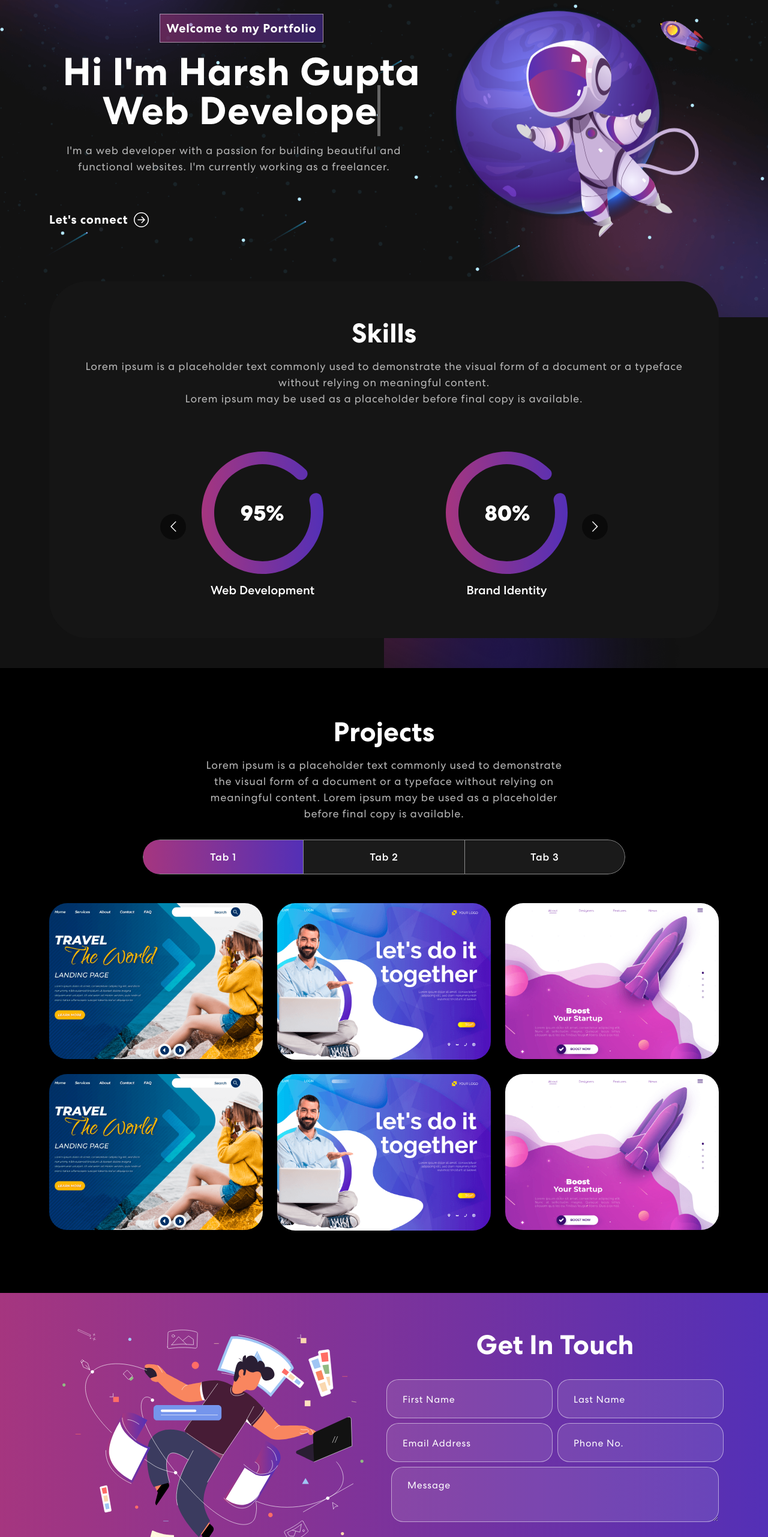
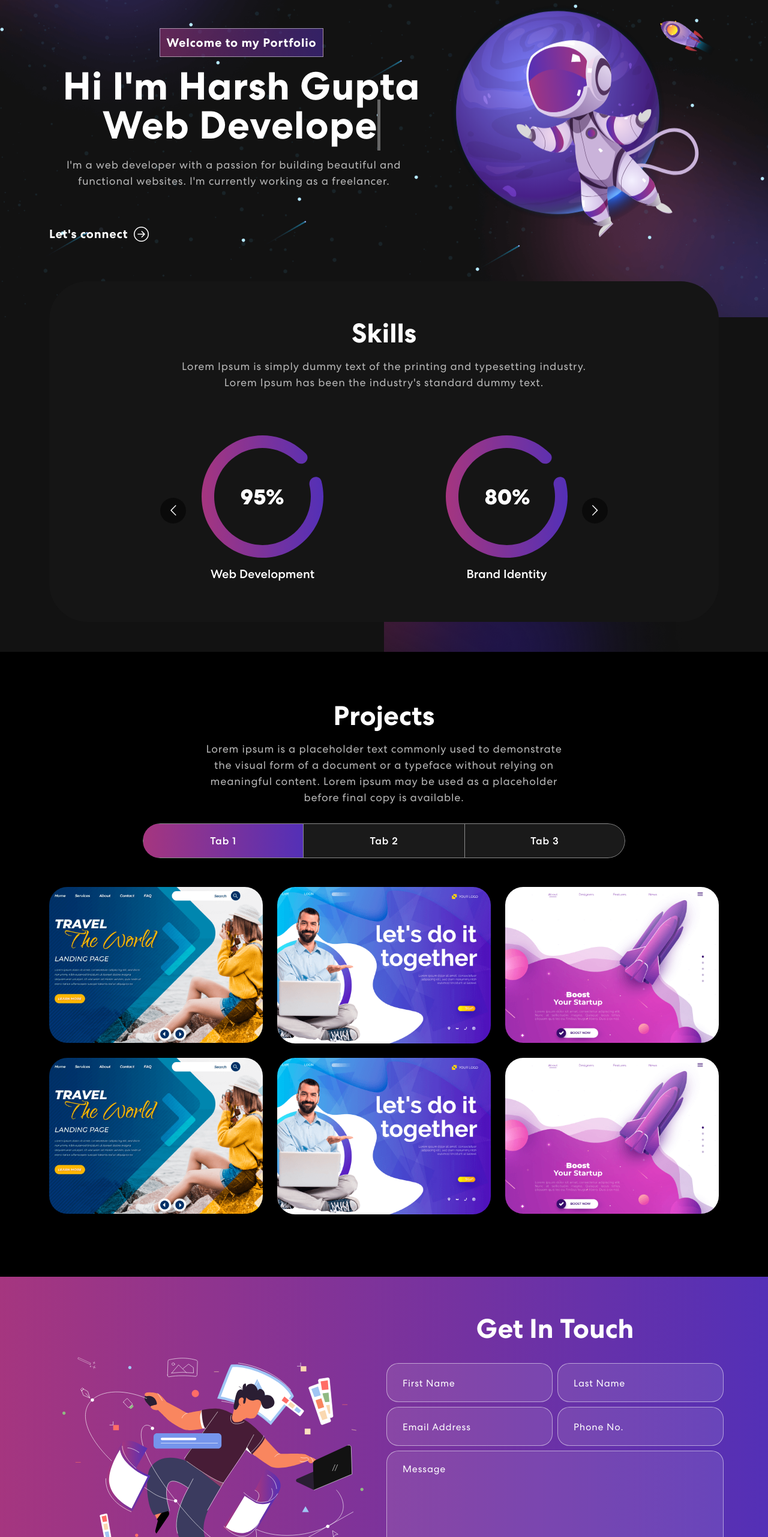
Before and after one commit to hrsh22/personal-portfolio, a React (Create React App) app: page / in a window 1280 px wide. Shown: the part 237-2800 px from the top of the page at 60% size. Built offline with nearby package versions, Linux system fonts and the light colour scheme.

Commit message:
minor changes

```diff
--- a/src/App.css
+++ b/src/App.css
@@ -352,6 +352,7 @@ nav.navbar .navbar-toggler[aria-expanded="true"] .navbar-toggler-icon {
   margin: 0 auto 15px auto;
 }
 .background-image-left {
+  margin-left: 0px;
   top: 28%;
   position: absolute;
   bottom: 0;
--- a/src/App.js
+++ b/src/App.js
@@ -1,4 +1,3 @@
-import logo from './logo.svg';
 import './App.css';
 import {NavBar} from './components/NavBar';
 import {Banner} from './components/Banner';
--- a/src/components/Banner.js
+++ b/src/components/Banner.js
@@ -1,7 +1,7 @@
 import { useState, useEffect } from "react";
-import {Container, Row, Col } from "react-bootstrap";
-import {ArrowRightCircle} from "react-bootstrap-icons";
+import { Container, Row, Col } from "react-bootstrap";
 import headerImg from "../assets/img/header-img.svg";
+import { ArrowRightCircle } from 'react-bootstrap-icons';
 import 'animate.css';
 import TrackVisibility from 'react-on-screen';
 
@@ -50,7 +50,7 @@ export const Banner = () => {
     return(
         <section className="banner" id="home">
             <Container>
-                <Row classname="align-items-center">
+                <Row className="align-items-center">
                     <Col xs={12} md={6} xl={7}>
                         <TrackVisibility>
                         {({isVisible}) =>
--- a/src/components/Contact.js
+++ b/src/components/Contact.js
@@ -1,84 +1,92 @@
 import { useState } from "react";
-import {Container, Row, Col} from "react-bootstrap";
+import { Container, Row, Col } from "react-bootstrap";
 import contactImg from "../assets/img/contact-img.svg";
+import 'animate.css';
+import TrackVisibility from 'react-on-screen';
 
 export const Contact = () => {
   const formInitialDetails = {
-            firstName: "",
-            lastName: "",
-            email: "",
-            phone: "",
-            message: ""
+    firstName: '',
+    lastName: '',
+    email: '',
+    phone: '',
+    message: ''
+  }
+  const [formDetails, setFormDetails] = useState(formInitialDetails);
+  const [buttonText, setButtonText] = useState('Send');
+  const [status, setStatus] = useState({});
+
+  const onFormUpdate = (category, value) => {
+      setFormDetails({
+        ...formDetails,
+        [category]: value
+      })
   }
 
   const handleSubmit = async (e) => {
     e.preventDefault();
-         setButtonText('Sending...');
-         let response = await fetch("http://localhost:5000/contact",{
+    setButtonText("Sending...");
+    let response = await fetch("http://localhost:5000/contact", {
       method: "POST",
       headers: {
-                 "Content-Type": "Application/json;charset=utf-8",
+        "Content-Type": "application/json;charset=utf-8",
       },
       body: JSON.stringify(formDetails),
     });
     setButtonText("Send");
-    let result = response.json();
+    let result = await response.json();
     setFormDetails(formInitialDetails);
-    if(result.code===200){
-        setStatus({success: true, message: 'Message sent successfully'});
+    if (result.code == 200) {
+      setStatus({ succes: true, message: 'Message sent successfully'});
     } else {
-        setStatus({success: false, message: 'Something went wrong, please try again later.'});
+      setStatus({ succes: false, message: 'Something went wrong, please try again later.'});
     }
-}
+  };
 
-    const [formDetails, setFormDetails] = useState(formInitialDetails);
-    const [buttonText, setButtonText] = useState("Send");
-    const [status, setStatus] = useState({});
-    const onFormUpdate = (category, value) => {
-        setFormDetails({
-            ...formDetails,
-            [category]: value
-        });
-    }
-
-
-
-    return(
+  return (
     <section className="contact" id="connect">
       <Container>
-                <Row>
-                    <Col md={6}>
-                        <img src={contactImg} alt="Contact Us" />
+        <Row className="align-items-center">
+          <Col size={12} md={6}>
+            <TrackVisibility>
+              {({ isVisible }) =>
+                <img className={isVisible ? "animate__animated animate__zoomIn" : ""} src={contactImg} alt="Contact Us"/>
+              }
+            </TrackVisibility>
           </Col>
-                    <Col md={6}>
+          <Col size={12} md={6}>
+            <TrackVisibility>
+              {({ isVisible }) =>
+                <div className={isVisible ? "animate__animated animate__fadeIn" : ""}>
                 <h2>Get In Touch</h2>
                 <form onSubmit={handleSubmit}>
                   <Row>
-                                <Col sm={6} className="px-1">
-                                    <input type="text" value={formDetails.firstName} placeholder="First Name" onChange={(e) => onFormUpdate('firstName', e.target.value)}/>
+                    <Col size={12} sm={6} className="px-1">
+                      <input type="text" value={formDetails.firstName} placeholder="First Name" onChange={(e) => onFormUpdate('firstName', e.target.value)} />
                     </Col>
-                                <Col sm={6} className="px-1">
-                                    <input type="text" value={formDetails.lastName} placeholder="Last Name" onChange={(e) => onFormUpdate('lastName', e.target.value)}/>
+                    <Col size={12} sm={6} className="px-1">
+                      <input type="text" value={formDetails.lasttName} placeholder="Last Name" onChange={(e) => onFormUpdate('lastName', e.target.value)}/>
                     </Col>
-                                <Col sm={6} className="px-1">
-                                    <input type="email" value={formDetails.email} placeholder="Email Address" onChange={(e) => onFormUpdate('email', e.target.value)}/>
+                    <Col size={12} sm={6} className="px-1">
+                      <input type="email" value={formDetails.email} placeholder="Email Address" onChange={(e) => onFormUpdate('email', e.target.value)} />
                     </Col>
-                                <Col sm={6} className="px-1">
+                    <Col size={12} sm={6} className="px-1">
                       <input type="tel" value={formDetails.phone} placeholder="Phone No." onChange={(e) => onFormUpdate('phone', e.target.value)}/>
                     </Col>
-                                <Col>
-                                    <textarea row="6" value={formDetails.message} placeholder="Message" onChange={(e) => onFormUpdate('message', e.target.value)}/>
+                    <Col size={12} className="px-1">
+                      <textarea rows="6" value={formDetails.message} placeholder="Message" onChange={(e) => onFormUpdate('message', e.target.value)}></textarea>
                       <button type="submit"><span>{buttonText}</span></button>
                     </Col>
                     {
-                                    status.meaage &&
+                      status.message &&
                       <Col>
                         <p className={status.success === false ? "danger" : "success"}>{status.message}</p>
-
                       </Col>
                     }
                   </Row>
                 </form>
+              </div>}
+            </TrackVisibility>
           </Col>
         </Row>
       </Container>
--- a/src/components/Skills.js
+++ b/src/components/Skills.js
@@ -1,6 +1,5 @@
 import Carousel from "react-multi-carousel";
 import "react-multi-carousel/lib/styles.css";
-import { Container, Row, Col } from "react-bootstrap";
 import meter1 from "../assets/img/meter1.svg";
 import meter2 from "../assets/img/meter2.svg";
 import meter3 from "../assets/img/meter3.svg";
@@ -28,41 +27,37 @@ export const Skills = () => {
         }
     };
 
-    return(
+    return (
         <section className="skill" id="skills">
-            <Container>
-                <Row>
-                    <Col>
-                        <div className="skill-bx">
+            <div className="container">
+                <div className="row">
+                    <div className="col-12">
+                        <div className="skill-bx wow zoomIn">
                             <h2>Skills</h2>
-                            <p>Lorem ipsum is a placeholder text commonly used to demonstrate the visual form of a document or a typeface without relying on meaningful content.<br/>Lorem ipsum may be used as a placeholder before final copy is available.<br/></p>
-                            <Carousel responsive={responsive} infinite={true} className='skill-slider'>
+                            <p>Lorem Ipsum is simply dummy text of the printing and typesetting industry.<br></br> Lorem Ipsum has been the industry's standard dummy text.</p>
+                            <Carousel responsive={responsive} infinite={true} className="owl-carousel owl-theme skill-slider">
                                 <div className="item">
-                                <img src={meter1} alt="Image"/>
+                                    <img src={meter1} alt="Image" />
                                     <h5>Web Development</h5>
                                 </div>
-
                                 <div className="item">
-                                <img src={meter2} alt="Image"/>
+                                    <img src={meter2} alt="Image" />
                                     <h5>Brand Identity</h5>
                                 </div>
-
                                 <div className="item">
-                                <img src={meter3} alt="Image"/>
+                                    <img src={meter3} alt="Image" />
                                     <h5>Logo Design</h5>
                                 </div>
-
                                 <div className="item">
-                                <img src={meter1} alt="Image"/>
+                                    <img src={meter1} alt="Image" />
                                     <h5>Web Development</h5>
                                 </div>
                             </Carousel>
-
                         </div>
-                    </Col>
-                </Row>
-            </Container>
-            <img className="background-image-left" src={colorSharp} />
+                    </div>
+                </div>
+            </div>
+            <img className="background-image-left" src={colorSharp} alt="Image" />
         </section>
       )
     }
```
Lines whose indentation alone changed are shown as unchanged.
